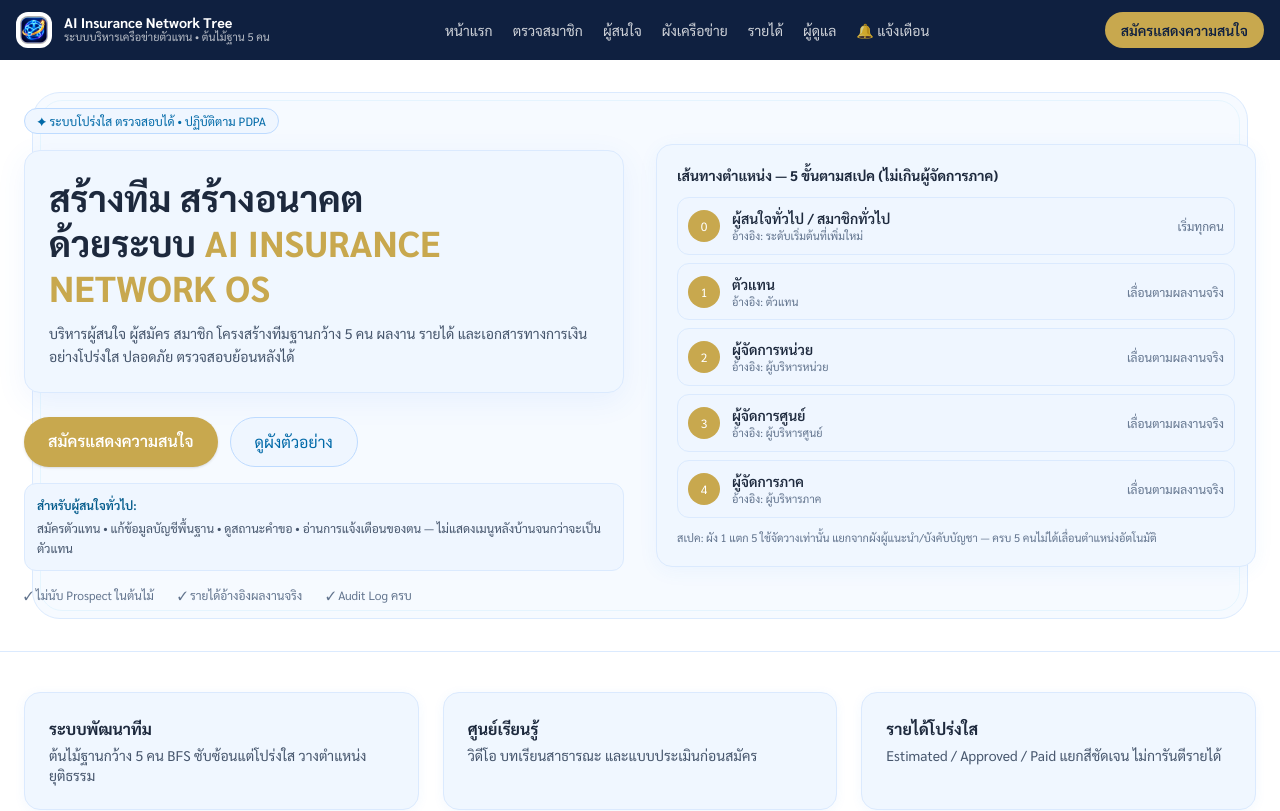
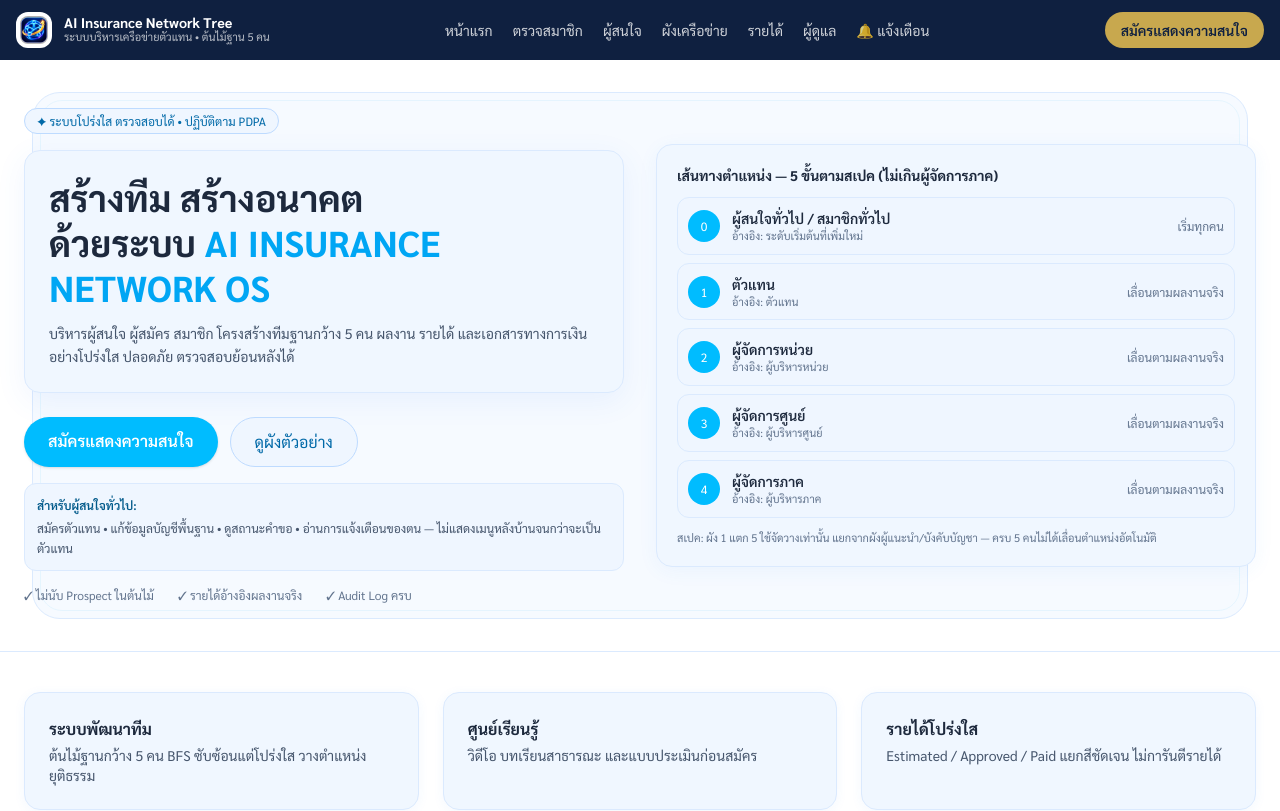
Before and after one commit to AINetworkOS98/ai-insurance-network-tree, a Next.js app: page / in a window 1280 px wide. Shown: the top 811 px of the page. Built offline with nearby package versions, Linux system fonts and the light colour scheme; no server answers.

Commit message:
style: ปุ่ม/สีน้ำตาล → ฟ้าอ่อนทั้งหมด (sky-400/500 + --gold→#60a5fa)

```diff
--- a/src/app/globals.css
+++ b/src/app/globals.css
@@ -1,5 +1,5 @@
 @import "tailwindcss";
-:root{ --navy:#475569; --gold:#c8a84e; --soft-white:#ffffff; --warm-white:#ffffff; --slate-light:#f1f5f9; --slate-medium:#64748b; } /* พื้นขาว + กล่องฟ้าอ่อนนวล */
+:root{ --navy:#475569; --gold:#60a5fa; --soft-white:#ffffff; --warm-white:#ffffff; --slate-light:#f1f5f9; --slate-medium:#64748b; } /* พื้นขาว + กล่องฟ้าอ่อนนวล — gold เปลี่ยนเป็นฟ้า */
 html,body{ background: #ffffff; }
 .bg-navy{ background: var(--navy); } .text-navy{ color: var(--navy); } .border-navy{ border-color: var(--navy); }
 .bg-gold{ background: var(--gold); } .text-gold{ color: var(--gold); }
--- a/src/app/page.tsx
+++ b/src/app/page.tsx
@@ -16,11 +16,11 @@ export default function Home(){
           <div className="relative">
             <div className="inline-flex items-center gap-2 px-3 py-1 rounded-full bg-[#eff6ff] border border-blue-200 text-xs text-sky-700">✦ ระบบโปร่งใส ตรวจสอบได้ • ปฏิบัติตาม PDPA</div>
             <div className="mt-4 p-5 md:p-6 rounded-2xl border border-blue-100 bg-[#f0f7ff] shadow-[0_8px_30px_rgba(59,130,246,.08)]">
-              <h1 className="text-3xl md:text-4xl font-bold leading-tight">สร้างทีม สร้างอนาคต<br/>ด้วยระบบ <span className="text-[#c8a84e]">AI INSURANCE NETWORK OS</span></h1>
+              <h1 className="text-3xl md:text-4xl font-bold leading-tight">สร้างทีม สร้างอนาคต<br/>ด้วยระบบ <span className="text-sky-500">AI INSURANCE NETWORK OS</span></h1>
               <p className="text-sm text-slate-600 mt-3 leading-relaxed">บริหารผู้สนใจ ผู้สมัคร สมาชิก โครงสร้างทีมฐานกว้าง 5 คน ผลงาน รายได้ และเอกสารทางการเงินอย่างโปร่งใส ปลอดภัย ตรวจสอบย้อนหลังได้</p>
             </div>
             <div className="flex gap-3 mt-6">
-              <Link href="/register" className="px-6 py-3 rounded-full bg-[#c8a84e] text-white font-semibold shadow-sm">สมัครแสดงความสนใจ</Link>
+              <Link href="/register" className="px-6 py-3 rounded-full bg-sky-400 text-white font-semibold shadow-sm hover:bg-sky-500">สมัครแสดงความสนใจ</Link>
               <Link href="/tree" className="px-6 py-3 rounded-full border border-blue-200 bg-[#eff6ff] text-sky-700">ดูผังตัวอย่าง</Link>
             </div>
             <div className="mt-4 p-3 rounded-xl bg-[#eff6ff] border border-blue-100 text-xs leading-relaxed">
@@ -36,7 +36,7 @@ export default function Home(){
             <div className="mt-3 space-y-2 text-sm">
               {RANK_CATALOG.map((r)=>(
                 <div key={r.code} className="flex items-center gap-3 p-2.5 rounded-xl border border-blue-100 bg-[#eff6ff]">
-                  <div className="w-8 h-8 rounded-full bg-[#c8a84e] text-white flex items-center justify-center text-xs">{r.level}</div>
+                  <div className="w-8 h-8 rounded-full bg-sky-400 text-white flex items-center justify-center text-xs">{r.level}</div>
                   <div>
                     <div className="font-semibold">{r.nameTh}</div>
                     <div className="text-[11px] text-slate-500">อ้างอิง: {r.nameRef}</div>
```
